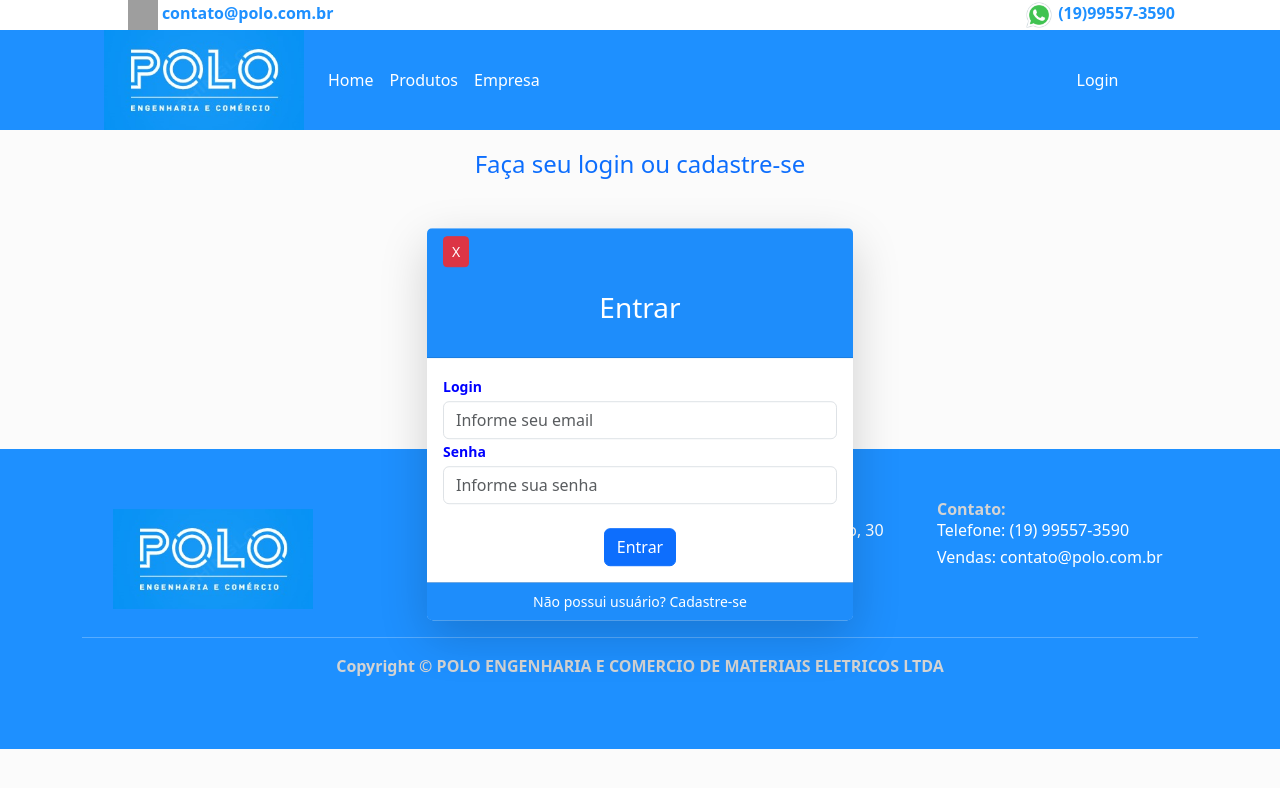
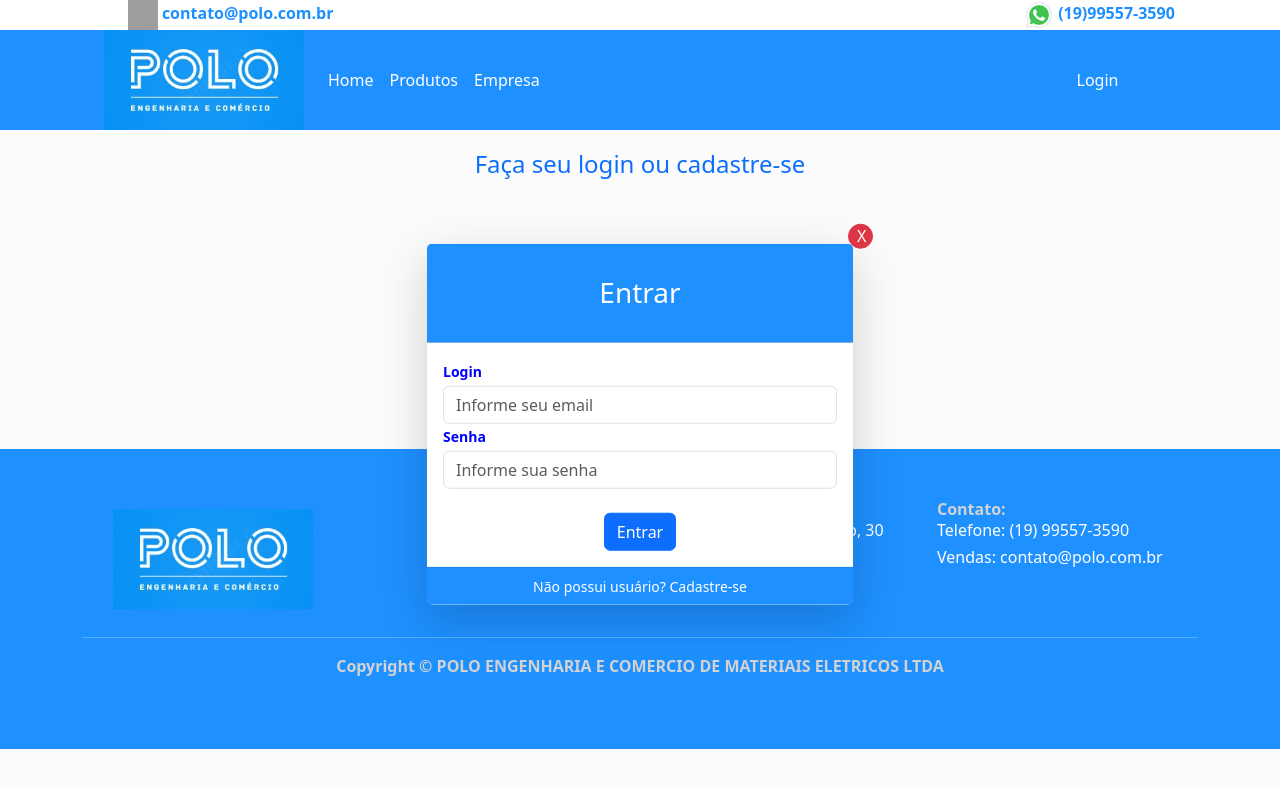
Before and after one commit to Luiz400122/polo, an Angular app: page /login in a window 1280 px wide. Shown: the top 788 px of the page. Built offline with nearby package versions, Linux system fonts and the light colour scheme; grey boxes are pictures that could not be loaded.

Commit message:
alteração modal

```diff
--- a/src/app/login/login.component.css
+++ b/src/app/login/login.component.css
@@ -1,6 +1,6 @@
 .card-header,
 .card-footer {
-  background-color: rgb(30, 141, 251);
+  background-color: dodgerblue;
   color: white;
 }
 
@@ -18,7 +18,17 @@ label {
   font-weight: bold;
 }
 
-
+#btnSair {
+  float: inline-end;
+  font-size: medium;
+  height: 25px;
+  width: 25px;
+  border-radius: 50%;
+  line-height: 12.5px;
+  position: absolute;
+  top: -20px; /* Deslocamento para cima */
+  right: -20px; /* Deslocamento para a direita */
+}
 
 #modalLogin {
   z-index: 11;
--- a/src/app/login/login.component.html
+++ b/src/app/login/login.component.html
@@ -7,7 +7,7 @@
           <div class="col-lg-3" id="modalLogin">
             <div class="card shadow-lg border-0 rounded-lg mt-5">
               <div class="card-header">
-                <a href="https://luiz400122.github.io/polo/home"><button id="btnSair" class="btn btn-danger btn-sm">
+                <a href="/https://luiz400122.github.io/polo"><button id="btnSair" class="btn btn-danger btn-sm">
                     X
                   </button></a>
                 <h3 class="text-center font-weight-light my-4">
--- a/src/index.html
+++ b/src/index.html
@@ -12,6 +12,8 @@
 <body>
 
   <app-root></app-root>
+ <!-- Adicione o seguinte na seção head do seu index.html -->
+<script src="https://cdn.jsdelivr.net/npm/bootstrap@5.3.0/dist/js/bootstrap.bundle.min.js"></script>
 
 </body>
 
```
